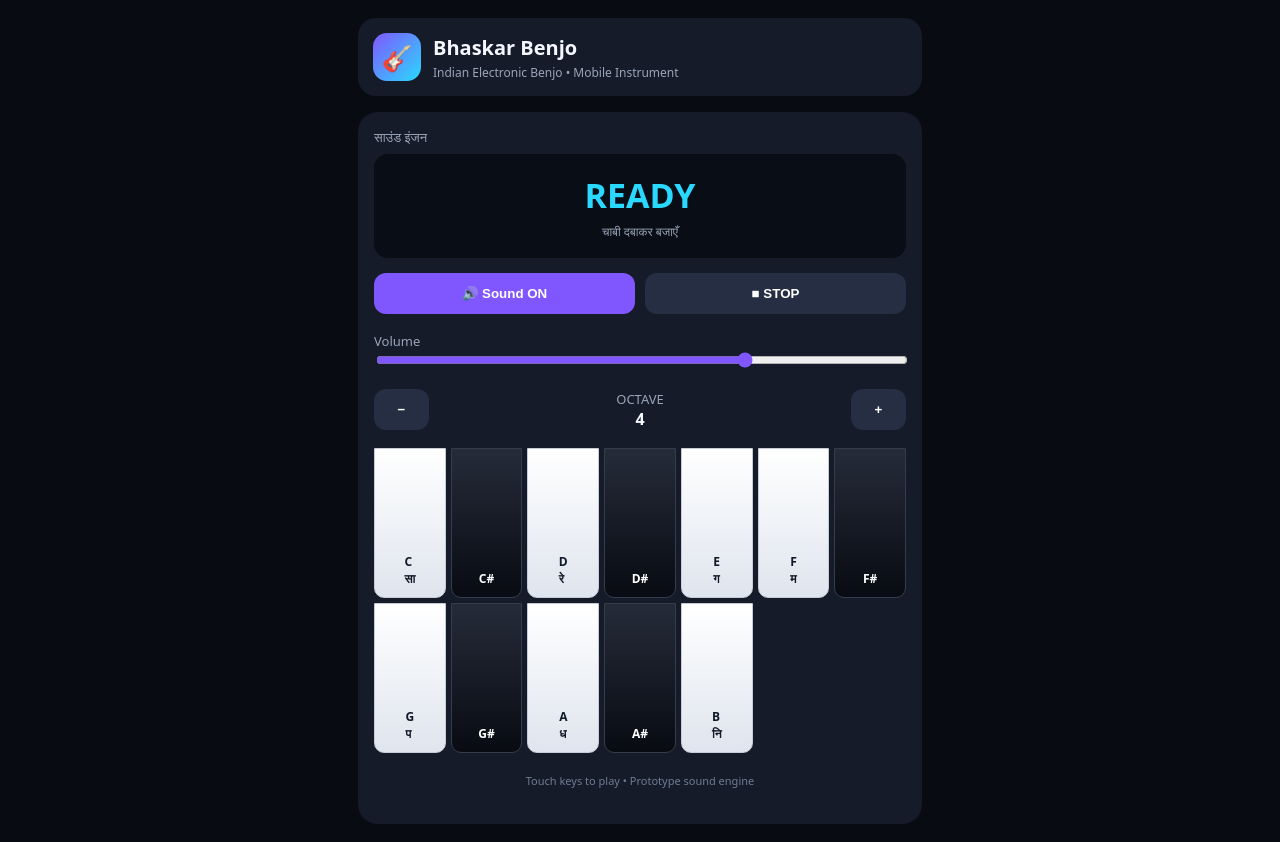
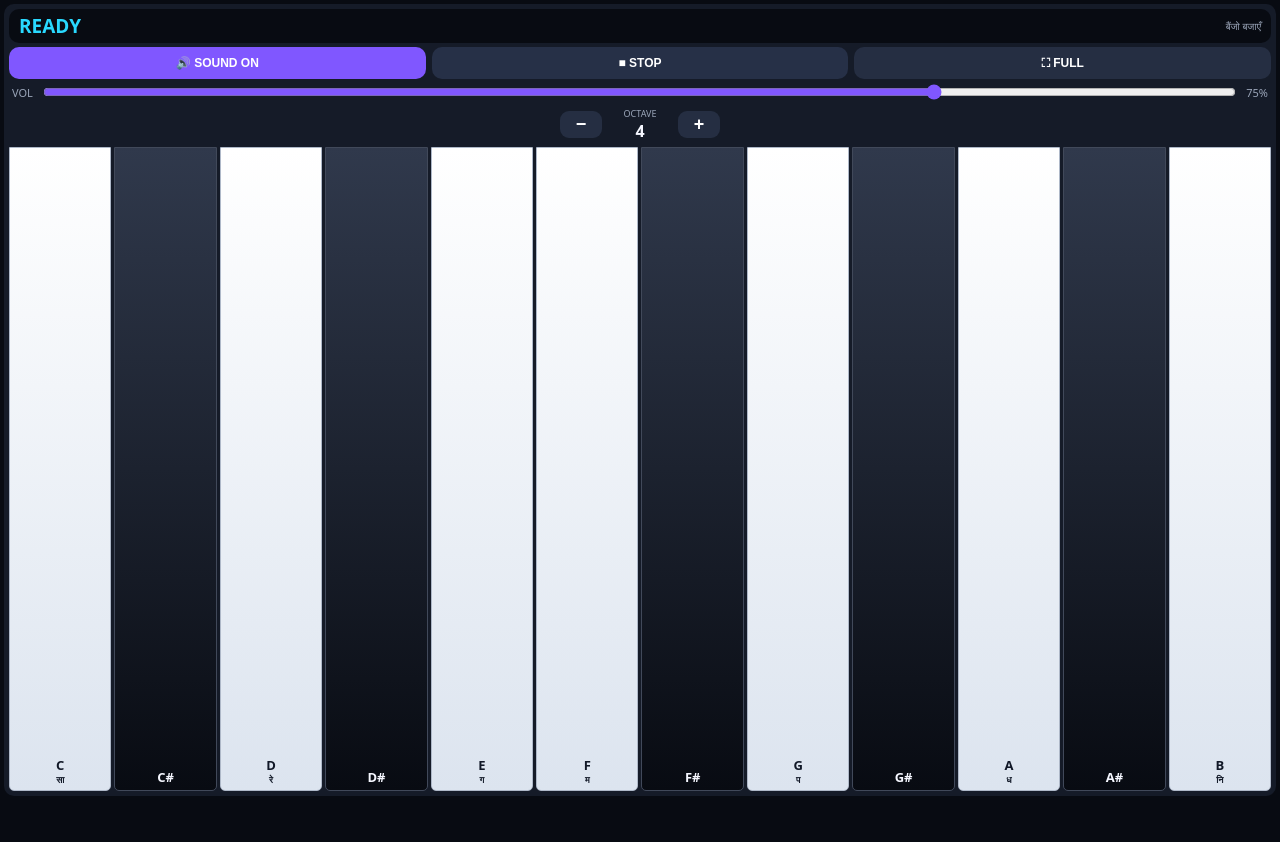
Before and after one commit to charandasbhaskar1-maker/Bhaskar-Benjo, a plain HTML site: page index.html in a window 1280 px wide. After the commit the page ends 800 px from the top, so only its background shows below. Drawn offline with Linux system fonts and the light colour scheme.

Commit message:
Update index.html

```diff
--- a/index.html
+++ b/index.html
@@ -1,264 +1,660 @@
-
 <!DOCTYPE html>
 <html lang="hi">
 <head>
 <meta charset="UTF-8">
 <meta name="viewport" content="width=device-width, initial-scale=1, maximum-scale=1, user-scalable=no">
+<meta name="theme-color" content="#080b12">
 <title>Bhaskar Benjo</title>
+
 <style>
-*{box-sizing:border-box}
-body{
-  margin:0;background:#090b12;color:#f5f7ff;
-  font-family:system-ui,Arial;overflow-x:hidden
+* {
+  box-sizing: border-box;
+  -webkit-tap-highlight-color: transparent;
 }
-.app{max-width:600px;margin:auto;padding:18px}
-.header{
-  display:flex;align-items:center;gap:12px;
-  background:#151b28;padding:15px;border-radius:18px
+
+body {
+  margin: 0;
+  background: #080b12;
+  color: #f5f7ff;
+  font-family: system-ui, Arial, sans-serif;
+  overflow: hidden;
+  user-select: none;
+  -webkit-user-select: none;
 }
-.logo{
-  width:48px;height:48px;border-radius:14px;
-  display:grid;place-items:center;
-  background:linear-gradient(135deg,#8057ff,#29d9ff);
-  font-size:25px
+
+button {
+  border: none;
+  outline: none;
+  color: white;
+  font-weight: 800;
+  cursor: pointer;
+  touch-action: manipulation;
 }
-.header h1{font-size:20px;margin:0}
-.header p{margin:3px 0 0;color:#9aa5b8;font-size:12px}
-.panel{
-  margin-top:16px;background:#151b28;
-  padding:16px;border-radius:20px
+
+.app {
+  width: 100%;
+  height: 100dvh;
+  padding: 8px;
+  display: flex;
+  flex-direction: column;
 }
-.label{font-size:13px;color:#9aa5b8}
-.display{
-  margin-top:8px;background:#090d16;padding:18px;
-  border-radius:14px;text-align:center
+
+.header {
+  display: flex;
+  align-items: center;
+  gap: 10px;
+  background: #151b28;
+  padding: 9px 12px;
+  border-radius: 15px;
+  flex-shrink: 0;
 }
-.note{font-size:34px;color:#29d9ff;font-weight:800}
-.status{font-size:12px;color:#9aa5b8;margin-top:5px}
-.controls{display:flex;gap:10px;margin-top:15px}
-button{
-  border:0;border-radius:12px;padding:13px;
-  color:white;font-weight:700;background:#252e42
+
+.logo {
+  width: 40px;
+  height: 40px;
+  border-radius: 12px;
+  background: linear-gradient(135deg, #8057ff, #29d9ff);
+  display: grid;
+  place-items: center;
+  font-size: 23px;
 }
-button:active{transform:scale(.97)}
-.control{flex:1}
-.active{background:#8057ff}
-.keyboard{
-  display:grid;grid-template-columns:repeat(7,1fr);
-  gap:5px;margin-top:18px;touch-action:none
+
+.header h1 {
+  margin: 0;
+  font-size: 17px;
 }
-.key{
-  height:150px;border-radius:0 0 10px 10px;
-  background:linear-gradient(#fff,#dfe5ee);
-  color:#111827;border:1px solid #c5ccd8;
-  display:flex;align-items:flex-end;justify-content:center;
-  padding-bottom:10px;font-size:12px;font-weight:800;
-  user-select:none;-webkit-user-select:none;
-  touch-action:none
+
+.header p {
+  margin: 2px 0 0;
+  font-size: 10px;
+  color: #9aa5b8;
 }
-.key.black{
-  background:linear-gradient(#252b39,#080b12);
-  color:#fff;border-color:#353c4c
+
+.panel {
+  flex: 1;
+  min-height: 0;
+  margin-top: 8px;
+  padding: 8px;
+  background: #151b28;
+  border-radius: 15px;
+  display: flex;
+  flex-direction: column;
 }
-.key.playing{background:#29d9ff!important;color:#081018!important}
-.octave{
-  display:flex;align-items:center;justify-content:space-between;
-  margin-top:16px
+
+.topbar {
+  display: flex;
+  align-items: center;
+  gap: 6px;
+  flex-shrink: 0;
 }
-.octave button{min-width:55px}
-.footer{
-  text-align:center;color:#6f7c92;font-size:11px;
-  padding:20px 0
+
+.display {
+  flex: 1;
+  min-width: 0;
+  background: #080b12;
+  border-radius: 10px;
+  padding: 5px 12px;
+  display: flex;
+  align-items: center;
+  justify-content: space-between;
+  min-height: 42px;
 }
-input[type=range]{width:100%;accent-color:#8057ff}
+
+.note {
+  font-size: 23px;
+  font-weight: 900;
+  color: #29d9ff;
+  white-space: nowrap;
+}
+
+.status {
+  font-size: 10px;
+  color: #9aa5b8;
+  text-align: right;
+}
+
+.btn {
+  background: #252e42;
+  border-radius: 10px;
+  padding: 10px 12px;
+  min-height: 40px;
+  font-size: 12px;
+}
+
+.btn-purple {
+  background: #8057ff;
+}
+
+.btn-stop {
+  background: #263047;
+}
+
+.controls {
+  display: flex;
+  gap: 6px;
+  flex-shrink: 0;
+  margin-top: 6px;
+}
+
+.controls button {
+  flex: 1;
+}
+
+.volume {
+  display: flex;
+  align-items: center;
+  gap: 8px;
+  margin: 5px 3px;
+  flex-shrink: 0;
+}
+
+.volume span {
+  font-size: 11px;
+  color: #9aa5b8;
+}
+
+input[type="range"] {
+  flex: 1;
+  min-width: 0;
+  accent-color: #8057ff;
+}
+
+.octave {
+  display: flex;
+  align-items: center;
+  justify-content: center;
+  gap: 12px;
+  flex-shrink: 0;
+  margin: 4px 0;
+}
+
+.octave button {
+  width: 42px;
+  height: 32px;
+  border-radius: 9px;
+  background: #252e42;
+  font-size: 18px;
+}
+
+.octave-info {
+  text-align: center;
+  min-width: 60px;
+}
+
+.octave-info span {
+  display: block;
+  color: #9aa5b8;
+  font-size: 9px;
+}
+
+.octave-info strong {
+  font-size: 16px;
+}
+
+.keyboard {
+  flex: 1;
+  min-height: 0;
+  display: grid;
+  grid-template-columns: repeat(12, minmax(0, 1fr));
+  gap: 4px;
+  margin-top: 4px;
+  touch-action: none;
+}
+
+.key {
+  position: relative;
+  min-width: 0;
+  border-radius: 0 0 8px 8px;
+  border: 1px solid #454e60;
+  display: flex;
+  justify-content: center;
+  align-items: flex-end;
+  padding: 0 0 8px;
+  font-size: clamp(9px, 2.5vw, 13px);
+  font-weight: 800;
+  overflow: hidden;
+  touch-action: none;
+}
+
+.key.white {
+  color: #111827;
+  background: linear-gradient(180deg, #ffffff, #dce4ef);
+  border-color: #aeb8c8;
+}
+
+.key.black {
+  color: #f5f7ff;
+  background: linear-gradient(180deg, #30394c, #080b12);
+  border-color: #41495a;
+}
+
+.key.active {
+  background: linear-gradient(180deg, #29d9ff, #8057ff) !important;
+  color: white !important;
+  border-color: #29d9ff;
+  box-shadow: 0 0 12px #29d9ff55;
+}
+
+.key-label {
+  text-align: center;
+  line-height: 1.3;
+  pointer-events: none;
+}
+
+.key-label small {
+  display: block;
+  font-size: 9px;
+  font-weight: 600;
+}
+
+.footer {
+  text-align: center;
+  color: #66738a;
+  font-size: 9px;
+  padding: 3px 0 0;
+  flex-shrink: 0;
+}
+
+.rotate-message {
+  position: fixed;
+  inset: 0;
+  z-index: 100;
+  background: #080b12;
+  display: none;
+  align-items: center;
+  justify-content: center;
+  text-align: center;
+  padding: 25px;
+}
+
+.rotate-card {
+  background: #151b28;
+  border-radius: 20px;
+  padding: 25px;
+  max-width: 320px;
+}
+
+.rotate-icon {
+  font-size: 55px;
+}
+
+.rotate-card h2 {
+  margin: 8px 0;
+}
+
+.rotate-card p {
+  color: #9aa5b8;
+  font-size: 14px;
+}
+
+.rotate-card button {
+  background: #8057ff;
+  padding: 13px 20px;
+  border-radius: 12px;
+}
+
+@media (orientation: portrait) {
+  .rotate-message {
+    display: flex;
+  }
+}
+
+@media (orientation: landscape) {
+  .app {
+    padding: 4px;
+  }
+
+  .header {
+    display: none;
+  }
+
+  .panel {
+    margin: 0;
+    padding: 5px;
+    border-radius: 10px;
+  }
+
+  .display {
+    min-height: 34px;
+    padding: 3px 10px;
+  }
+
+  .note {
+    font-size: 19px;
+  }
+
+  .controls {
+    margin-top: 4px;
+  }
+
+  .btn {
+    min-height: 32px;
+    padding: 6px;
+  }
+
+  .volume {
+    margin: 3px;
+  }
+
+  .octave {
+    margin: 2px;
+    gap: 8px;
+  }
+
+  .octave button {
+    height: 27px;
+  }
+
+  .keyboard {
+    margin-top: 3px;
+    gap: 3px;
+  }
+
+  .key {
+    height: 100%;
+    padding-bottom: 4px;
+    border-radius: 0 0 5px 5px;
+  }
+
+  .footer {
+    display: none;
+  }
+}
 </style>
 </head>
+
 <body>
+
+<div class="rotate-message" id="rotateMessage">
+  <div class="rotate-card">
+    <div class="rotate-icon">🎸</div>
+    <h2>Bhaskar Benjo</h2>
+    <p>बैंजो बजाने के लिए मोबाइल को आड़ा करें।</p>
+    <button onclick="openLandscape()">Landscape खोलें</button>
+  </div>
+</div>
+
 <div class="app">
 
   <div class="header">
     <div class="logo">🎸</div>
     <div>
       <h1>Bhaskar Benjo</h1>
-    <p>Indian Electronic Benjo • Mobile Instrument</p>
+      <p>Indian Electronic Benjo</p>
     </div>
   </div>
 
   <div class="panel">
-  <div class="label">साउंड इंजन</div>
+
+    <div class="topbar">
       <div class="display">
         <div class="note" id="noteDisplay">READY</div>
-    <div class="status" id="status">चाबी दबाकर बजाएँ</div>
+        <div class="status" id="status">बैंजो बजाएँ</div>
+      </div>
     </div>
 
     <div class="controls">
-    <button class="control active" id="soundBtn" onclick="toggleSound()">🔊 Sound ON</button>
-    <button class="control" onclick="stopAll()">■ STOP</button>
+      <button class="btn btn-purple" id="soundBtn" onclick="toggleSound()">🔊 SOUND ON</button>
+      <button class="btn btn-stop" onclick="stopAll()">■ STOP</button>
+      <button class="btn" onclick="openLandscape()">⛶ FULL</button>
     </div>
 
-  <div style="margin-top:18px">
-    <div class="label">Volume</div>
-    <input id="volume" type="range" min="0" max="100" value="70">
+    <div class="volume">
+      <span>VOL</span>
+      <input id="volume" type="range" min="0" max="100" value="75">
+      <span id="volumeValue">75%</span>
     </div>
 
     <div class="octave">
       <button onclick="changeOctave(-1)">−</button>
-    <div style="text-align:center">
-      <div class="label">OCTAVE</div>
+      <div class="octave-info">
+        <span>OCTAVE</span>
         <strong id="octaveDisplay">4</strong>
       </div>
       <button onclick="changeOctave(1)">+</button>
     </div>
 
     <div class="keyboard" id="keyboard"></div>
-  <div class="footer">Touch keys to play • Prototype sound engine</div>
+
+    <div class="footer">
+      BHASKAR BENJO • TOUCH & SLIDE TO PLAY
+    </div>
+
   </div>
 </div>
 
 <script>
-let audioCtx=null;
-let master=null;
-let soundOn=true;
-let octave=4;
-let activeNotes=new Map();
+let audioCtx = null;
+let master = null;
+let soundOn = true;
+let octave = 4;
+let activePointers = new Map();
+let pointerNotes = new Map();
 
-const notes=[
- ["C","सा",0,false],
- ["C#","",1,true],
- ["D","रे",2,false],
- ["D#","",3,true],
- ["E","ग",4,false],
- ["F","म",5,false],
- ["F#","",6,true],
- ["G","प",7,false],
- ["G#","",8,true],
- ["A","ध",9,false],
- ["A#","",10,true],
- ["B","नि",11,false]
+const notes = [
+  {name:"C",  hindi:"सा", semitone:0,  black:false},
+  {name:"C#", hindi:"",   semitone:1,  black:true},
+  {name:"D",  hindi:"रे", semitone:2,  black:false},
+  {name:"D#", hindi:"",   semitone:3,  black:true},
+  {name:"E",  hindi:"ग", semitone:4,  black:false},
+  {name:"F",  hindi:"म", semitone:5,  black:false},
+  {name:"F#", hindi:"",   semitone:6,  black:true},
+  {name:"G",  hindi:"प", semitone:7,  black:false},
+  {name:"G#", hindi:"",   semitone:8,  black:true},
+  {name:"A",  hindi:"ध", semitone:9,  black:false},
+  {name:"A#", hindi:"",   semitone:10, black:true},
+  {name:"B",  hindi:"नि", semitone:11, black:false}
 ];
 
 function initAudio(){
- if(!audioCtx){
-   audioCtx=new (window.AudioContext||window.webkitAudioContext)();
-   master=audioCtx.createGain();
-   master.gain.value=Number(document.getElementById("volume").value)/100;
+  if(audioCtx) return;
+
+  audioCtx = new (window.AudioContext || window.webkitAudioContext)();
+  master = audioCtx.createGain();
+  master.gain.value = document.getElementById("volume").value / 100;
   master.connect(audioCtx.destination);
 }
- if(audioCtx.state==="suspended")audioCtx.resume();
+
+function midiFrequency(midi){
+  return 440 * Math.pow(2, (midi - 69) / 12);
 }
 
-function frequency(n){
- return 440*Math.pow(2,(n-69)/12);
+function makeVoice(noteIndex, pointerId){
+  if(!soundOn) return;
+
+  initAudio();
+
+  if(audioCtx.state === "suspended"){
+    audioCtx.resume();
   }
 
-function playBenjo(index,key){
- if(!soundOn)return;
- initAudio();
- stopNote(index);
+  releasePointer(pointerId);
 
- const midi=12*(octave+1)+index;
- const freq=frequency(midi);
- const now=audioCtx.currentTime;
+  const midi = 12 * (octave + 1) + notes[noteIndex].semitone;
+  const freq = midiFrequency(midi);
+  const now = audioCtx.currentTime;
 
- const gain=audioCtx.createGain();
- gain.gain.setValueAtTime(0.0001,now);
- gain.gain.exponentialRampToValueAtTime(0.65,now+0.008);
- gain.gain.exponentialRampToValueAtTime(0.22,now+0.12);
- gain.connect(master);
+  const voiceGain = audioCtx.createGain();
+  voiceGain.gain.setValueAtTime(0.0001, now);
+  voiceGain.gain.exponentialRampToValueAtTime(0.45, now + 0.008);
+  voiceGain.gain.exponentialRampToValueAtTime(0.18, now + 0.12);
+  voiceGain.connect(master);
 
- // Plucked-string style synthesis with metallic harmonics.
- // This is a prototype approximation, not a recorded benjo sample.
- const osc1=audioCtx.createOscillator();
- const osc2=audioCtx.createOscillator();
- const osc3=audioCtx.createOscillator();
+  const filter = audioCtx.createBiquadFilter();
+  filter.type = "lowpass";
+  filter.frequency.value = 6000;
+  filter.connect(voiceGain);
 
- osc1.type="triangle";
- osc2.type="sawtooth";
- osc3.type="sine";
+  const oscillators = [];
 
- osc1.frequency.setValueAtTime(freq,now);
- osc2.frequency.setValueAtTime(freq*2.01,now);
- osc3.frequency.setValueAtTime(freq*3.98,now);
+  const configs = [
+    {type:"triangle", frequency:freq,      gain:0.8},
+    {type:"sawtooth",frequency:freq*2.0, gain:0.12},
+    {type:"sine",    frequency:freq*3.0, gain:0.07}
+  ];
 
- const g1=audioCtx.createGain();
- const g2=audioCtx.createGain();
- const g3=audioCtx.createGain();
+  configs.forEach(config=>{
+    const osc = audioCtx.createOscillator();
+    const gain = audioCtx.createGain();
 
- g1.gain.value=0.75;
- g2.gain.value=0.12;
- g3.gain.value=0.08;
+    osc.type = config.type;
+    osc.frequency.value = config.frequency;
+    gain.gain.value = config.gain;
 
- osc1.connect(g1);osc2.connect(g2);osc3.connect(g3);
- g1.connect(gain);g2.connect(gain);g3.connect(gain);
+    osc.connect(gain);
+    gain.connect(filter);
+    osc.start(now);
 
- osc1.start(now);osc2.start(now);osc3.start(now);
+    oscillators.push({osc,gain});
+  });
 
- activeNotes.set(index,{gain,osc:[osc1,osc2,osc3]});
+  activePointers.set(pointerId,{
+    voiceGain,
+    filter,
+    oscillators,
+    noteIndex
+  });
 
- document.getElementById("noteDisplay").textContent=notes[index][0]+octave;
- document.getElementById("status").textContent="बैंजो नोट बज रहा है";
- key.classList.add("playing");
+  pointerNotes.set(pointerId,noteIndex);
+  updateKeys();
+  updateDisplay(noteIndex);
 }
 
-function stopNote(index){
- const item=activeNotes.get(index);
- if(!item)return;
- const now=audioCtx.currentTime;
- item.gain.gain.cancelScheduledValues(now);
- item.gain.gain.setValueAtTime(Math.max(item.gain.gain.value,0.0001),now);
- item.gain.gain.exponentialRampToValueAtTime(0.0001,now+0.18);
- item.osc.forEach(o=>{try{o.stop(now+0.2)}catch(e){}});
- activeNotes.delete(index);
- document.querySelectorAll(".key").forEach(k=>{
-   if(Number(k.dataset.index)===index)k.classList.remove("playing");
+function releasePointer(pointerId){
+  const voice = activePointers.get(pointerId);
+  if(!voice) return;
+
+  const now = audioCtx.currentTime;
+
+  voice.voiceGain.gain.cancelScheduledValues(now);
+  voice.voiceGain.gain.setValueAtTime(
+    Math.max(voice.voiceGain.gain.value,0.0001),now
+  );
+  voice.voiceGain.gain.exponentialRampToValueAtTime(0.0001,now+0.08);
+
+  voice.oscillators.forEach(item=>{
+    try{
+      item.osc.stop(now+0.09);
+    }catch(e){}
+  });
+
+  activePointers.delete(pointerId);
+  pointerNotes.delete(pointerId);
+  updateKeys();
+}
+
+function updateDisplay(index){
+  document.getElementById("noteDisplay").textContent =
+    notes[index].name + octave;
+  document.getElementById("status").textContent =
+    "बैंजो नोट बज रहा है";
+}
+
+function updateKeys(){
+  document.querySelectorAll(".key").forEach(key=>{
+    const index = Number(key.dataset.index);
+    const playing = [...pointerNotes.values()].includes(index);
+    key.classList.toggle("active",playing);
   });
 }
 
 function stopAll(){
- [...activeNotes.keys()].forEach(stopNote);
- document.getElementById("noteDisplay").textContent="READY";
- document.getElementById("status").textContent="चाबी दबाकर बजाएँ";
+  [...activePointers.keys()].forEach(releasePointer);
+  document.getElementById("noteDisplay").textContent = "READY";
+  document.getElementById("status").textContent = "बैंजो बजाएँ";
 }
 
 function toggleSound(){
- soundOn=!soundOn;
- const btn=document.getElementById("soundBtn");
- btn.textContent=soundOn?"🔊 Sound ON":"🔇 Sound OFF";
- btn.classList.toggle("active",soundOn);
- if(!soundOn)stopAll();
+  soundOn = !soundOn;
+
+  const btn = document.getElementById("soundBtn");
+  btn.textContent = soundOn ? "🔊 SOUND ON" : "🔇 SOUND OFF";
+  btn.classList.toggle("btn-purple",soundOn);
+
+  if(!soundOn) stopAll();
 }
 
 function changeOctave(delta){
- octave=Math.max(2,Math.min(6,octave+delta));
- document.getElementById("octaveDisplay").textContent=octave;
+  octave = Math.max(2,Math.min(6,octave+delta));
+  document.getElementById("octaveDisplay").textContent = octave;
 }
 
 document.getElementById("volume").addEventListener("input",e=>{
- if(master)master.gain.value=Number(e.target.value)/100;
+  const value = Number(e.target.value);
+  document.getElementById("volumeValue").textContent = value+"%";
+  if(master) master.gain.value = value/100;
 });
 
-const keyboard=document.getElementById("keyboard");
-notes.forEach((n,i)=>{
- const key=document.createElement("div");
- key.className="key"+(n[3]?" black":"");
- key.dataset.index=i;
- key.innerHTML=n[0]+"<br>"+n[1];
+function getKeyAtPoint(x,y){
+  const el = document.elementFromPoint(x,y);
+  return el ? el.closest(".key") : null;
+}
 
- const start=e=>{
+const keyboard = document.getElementById("keyboard");
+
+notes.forEach((note,index)=>{
+  const key = document.createElement("div");
+  key.className = "key "+(note.black ? "black" : "white");
+  key.dataset.index = index;
+
+  key.innerHTML = `
+    <div class="key-label">
+      ${note.name}
+      <small>${note.hindi}</small>
+    </div>
+  `;
+
+  key.addEventListener("pointerdown",e=>{
     e.preventDefault();
-   key.setPointerCapture?.(e.pointerId);
-   playBenjo(i,key);
- };
- const end=e=>{
-   e.preventDefault();
-   stopNote(i);
- };
- key.addEventListener("pointerdown",start);
- key.addEventListener("pointerup",end);
- key.addEventListener("pointercancel",end);
- key.addEventListener("lostpointercapture",end);
+    key.setPointerCapture(e.pointerId);
+    makeVoice(index,e.pointerId);
+  });
+
+  key.addEventListener("pointermove",e=>{
+    if(!activePointers.has(e.pointerId)) return;
+
+    const target = getKeyAtPoint(e.clientX,e.clientY);
+    if(!target) return;
+
+    const newIndex = Number(target.dataset.index);
+    const oldIndex = pointerNotes.get(e.pointerId);
+
+    if(newIndex !== oldIndex){
+      makeVoice(newIndex,e.pointerId);
+    }
+  });
+
+  key.addEventListener("pointerup",e=>{
+    releasePointer(e.pointerId);
+  });
+
+  key.addEventListener("pointercancel",e=>{
+    releasePointer(e.pointerId);
+  });
+
+  key.addEventListener("lostpointercapture",e=>{
+    releasePointer(e.pointerId);
+  });
+
   keyboard.appendChild(key);
 });
+
+async function openLandscape(){
+  try{
+    if(!document.fullscreenElement){
+      await document.documentElement.requestFullscreen();
+    }
+  }catch(e){}
+
+  try{
+    if(screen.orientation && screen.orientation.lock){
+      await screen.orientation.lock("landscape");
+    }
+  }catch(e){
+    alert("यदि स्क्रीन आड़ी नहीं होती, तो मोबाइल का Auto-rotate ON करके फोन आड़ा करें।");
+  }
+}
 </script>
+
 </body>
 </html>
```
Lines whose indentation alone changed are shown as unchanged.
